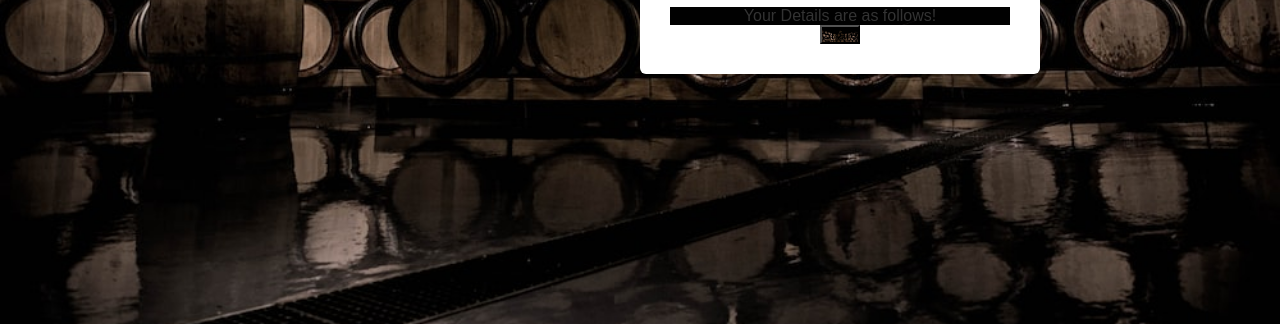
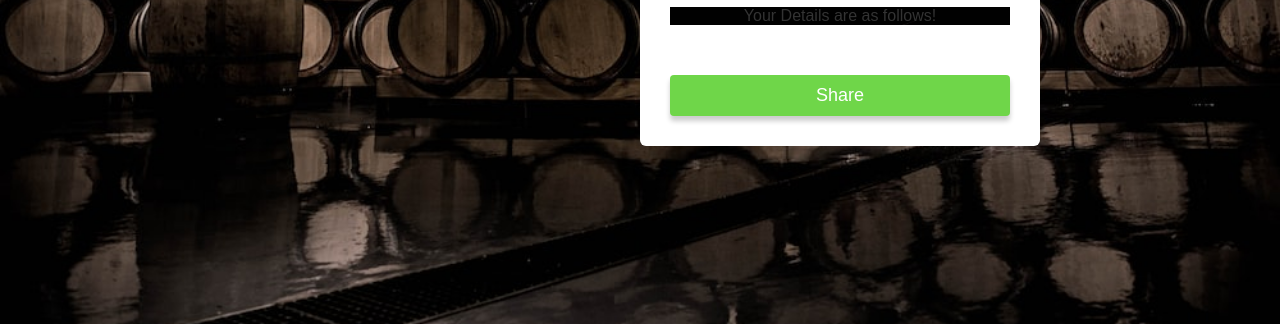
Before and after one commit to NEKiarie/OpenBreweryAPI, a plain HTML site: page main.html in a window 1280 px wide. Shown: the part 476-800 px from the top of the page. Drawn offline with Linux system fonts and the light colour scheme; no server answers.

Commit message:
Css modified

```diff
--- a/styles.css
+++ b/styles.css
@@ -55,3 +55,18 @@
     margin: 30px 0 10px;
 
 }
+
+.popup button {
+    width: 100%;
+    margin-top: 50px;
+    padding: 10px 0;
+    background: #6fd649;
+    color: #fff;
+    border: 0;
+    outline: none;
+    font-size: 18px;
+    border-radius: 4px;
+    cursor: pointer;
+    box-shadow: 0 5px 5px rgba(0,0,0, 0.2);
+
+}
```
